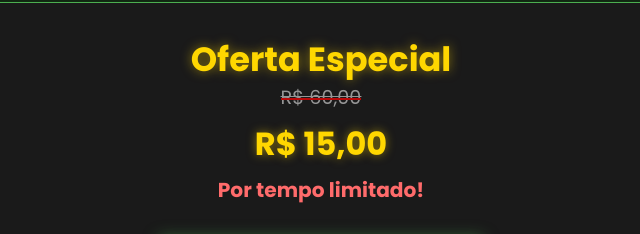
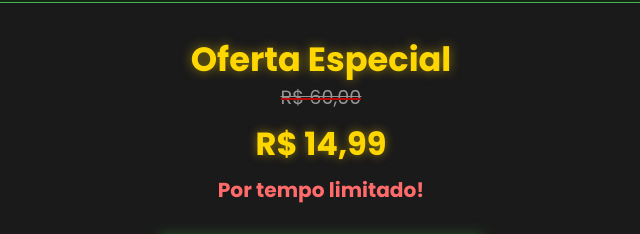
Before and after one commit to htezin-digital/Loja-Digital-HTT, a plain HTML site: page index.html in a window 1280 px wide. Shown: the part 235-469 px from the top of the page, 319-959 px from the left. Drawn offline with Linux system fonts and the light colour scheme.

Commit message:
Atualização dos Códigos

```diff
--- a/index.html
+++ b/index.html
@@ -334,7 +334,7 @@ body {
         <div class="price-card">
             <h2>Oferta Especial</h2>
             <p class="old-price">R$ 60,00</p>
-            <p class="new-price">R$ 15,00</p>
+            <p class="new-price">R$ 14,99</p>
             <p>Por tempo limitado!</p>
             <a href="https://chk.eduzz.com/39YBQB54WO" class="btn-comprar">QUERO APROVEITAR AGORA!</a>
         </div>
```
